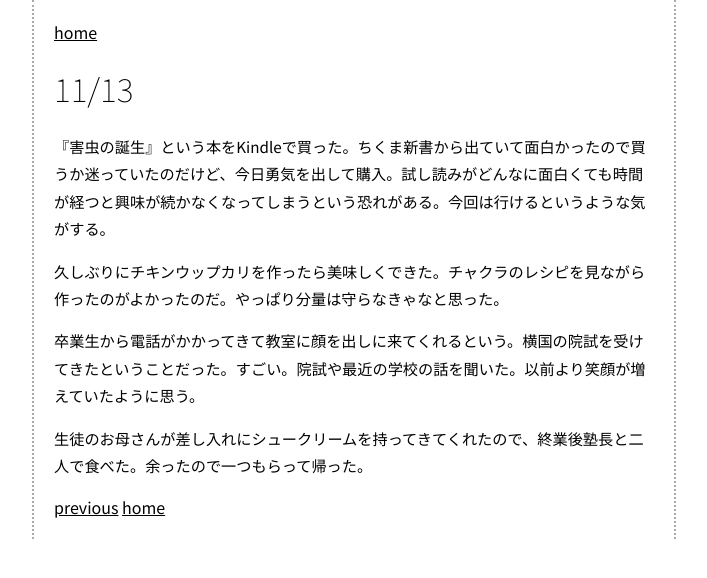
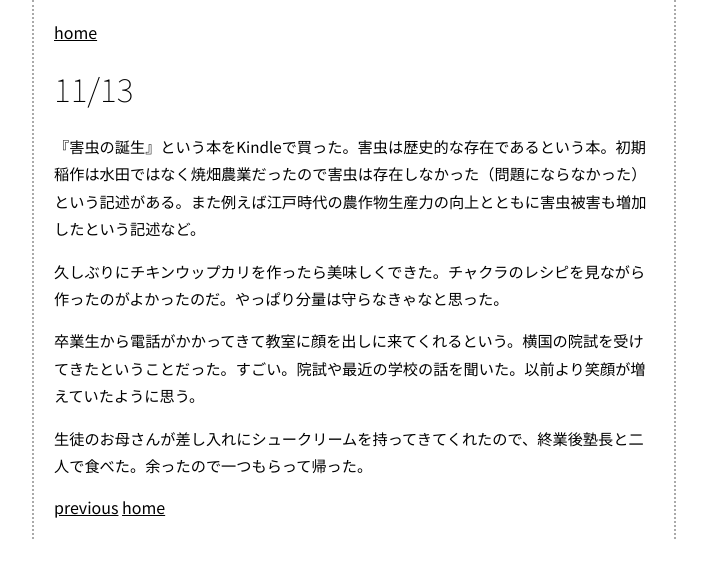
Before and after one commit to mkataoka73/mkataoka73.github.io, a Jekyll site: the page built from _posts/2025-11-14-11-13.md, in a window 1280 px wide. Shown: the top 578 px of the page, without its empty margins (286-993 px from the left). Built offline with Jekyll 4.4.1, drawn with Linux system fonts in a browser that asks for light colours.

Commit message:
Update text

```diff
--- a/_posts/2025-11-14-11-13.md
+++ b/_posts/2025-11-14-11-13.md
@@ -4,7 +4,7 @@ title: 11/13
 date: 2025-11-14 01:29 +0900
 ---
 
-『害虫の誕生』という本をKindleで買った。ちくま新書から出ていて面白かったので買うか迷っていたのだけど、今日勇気を出して購入。試し読みがどんなに面白くても時間が経つと興味が続かなくなってしまうという恐れがある。今回は行けるというような気がする。
+『害虫の誕生』という本をKindleで買った。害虫は歴史的な存在であるという本。初期稲作は水田ではなく焼畑農業だったので害虫は存在しなかった（問題にならなかった）という記述がある。また例えば江戸時代の農作物生産力の向上とともに害虫被害も増加したという記述など。
 
 久しぶりにチキンウップカリを作ったら美味しくできた。チャクラのレシピを見ながら作ったのがよかったのだ。やっぱり分量は守らなきゃなと思った。
 
```
